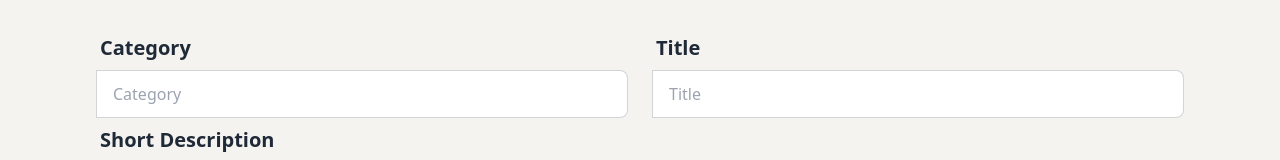
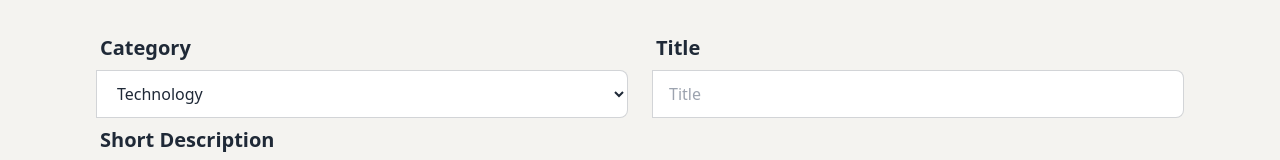
Before and after one commit to MohiuddinRaki/As11-Home-Of-Blogs-Client, a React (Vite) app: page /addBlog in a window 1280 px wide. Shown: the part 348-508 px from the top of the page. Built offline with nearby package versions, Linux system fonts and the light colour scheme; no server answers; sample sign-in values are in the browser's storage.

Commit message:
category select by dropdown

```diff
--- a/src/pages/PageInNavbar/AddBlog.jsx
+++ b/src/pages/PageInNavbar/AddBlog.jsx
@@ -74,13 +74,44 @@ const AddBlog = () => {
                 </span>
               </label>
               <label className="input-group">
-                <input
+                <select
                   type="text"
                   name="category"
                   placeholder="Category"
                   required
                   className="input input-bordered w-full"
-                />
+                >
+                  <option value="Technology">Technology</option>
+                  <option value="Travel">Travel</option>
+                  <option value="Health & Wellness">Health & Wellness</option>
+                  <option value="Food & Cooking">Food & Cooking</option>
+                  <option value="Finance">Finance</option>
+                  <option value="Fitness">Fitness</option>
+                  <option value="Sports and Recreatio">
+                    Sports and Recreatio
+                  </option>
+                  <option value="Science and Technology">
+                    Science and Technology
+                  </option>
+                  <option value="Gardening and Landscaping">
+                    Gardening and Landscaping
+                  </option>
+                  <option value="Pet Care and Tips">Pet Care and Tips</option>
+                  <option value="Art and Creativity">Art and Creativity</option>
+                  <option value="Environmental Sustainability">
+                    Environmental Sustainability
+                  </option>
+                  <option value="Career Development">Career Development</option>
+                  <option value="Movie and Entertainment">
+                    Movie and Entertainment
+                  </option>
+                  <option value="Book Reviews">Book Reviews</option>
+                  <option value="Outdoor Adventures">Outdoor Adventures</option>
+                  <option value="Parenting Tips">Parenting Tips</option>
+                  <option value="Home Decor & DIY">Home Decor & DIY</option>
+                  <option value="Fashion Forward">Fashion Forward</option>
+                  <option value="Lifestyle Hacks">Lifestyle Hacks</option>
+                </select>
               </label>
             </div>
             <div className="form-control w-1/2">
--- a/src/pages/UpdateBlog.jsx
+++ b/src/pages/UpdateBlog.jsx
@@ -79,15 +79,67 @@ const UpdateBlog = () => {
                 </span>
               </label>
               <label className="input-group">
-                <input
+                {/* <input
                   type="text"
                   name="category"
                   placeholder="Category"
                   defaultValue={blogs.category}
                   required
                   className="input input-bordered w-full"
-                />
+                /> */}
+                <select
+                  type="text"
+                  name="category"
+                  placeholder="Category"
+                  defaultValue={blogs.category}
+                  required
+                  className="input input-bordered w-full"
+                >
+                  <option value="Technology">Technology</option>
+                  <option value="Travel">Travel</option>
+                  <option value="Health & Wellness">Health & Wellness</option>
+                  <option value="Food & Cooking">Food & Cooking</option>
+                  <option value="Finance">Finance</option>
+                  <option value="Fitness">Fitness</option>
+                  <option value="Sports and Recreatio">
+                    Sports and Recreatio
+                  </option>
+                  <option value="Science and Technology">
+                    Science and Technology
+                  </option>
+                  <option value="Gardening and Landscaping">
+                    Gardening and Landscaping
+                  </option>
+                  <option value="Pet Care and Tips">Pet Care and Tips</option>
+                  <option value="Art and Creativity">Art and Creativity</option>
+                  <option value="Environmental Sustainability">
+                    Environmental Sustainability
+                  </option>
+                  <option value="Career Development">Career Development</option>
+                  <option value="Movie and Entertainment">
+                    Movie and Entertainment
+                  </option>
+                  <option value="Book Reviews">Book Reviews</option>
+                  <option value="Outdoor Adventures">Outdoor Adventures</option>
+                  <option value="Parenting Tips">Parenting Tips</option>
+                  <option value="Home Decor & DIY">Home Decor & DIY</option>
+                  <option value="Fashion Forward">Fashion Forward</option>
+                  <option value="Lifestyle Hacks">Lifestyle Hacks</option>
+                </select>
               </label>
+              {/* <select
+                type="text"
+                name="category"
+                placeholder="Category"
+                defaultValue={blogs.category}
+                required
+                className="input input-bordered w-full"
+              >
+                <option value="5">5</option>
+                <option value="10">10</option>
+                <option value="20">20</option>
+                <option value="50">50</option>
+              </select> */}
             </div>
             <div className="form-control w-1/2">
               <label className="label">
```
